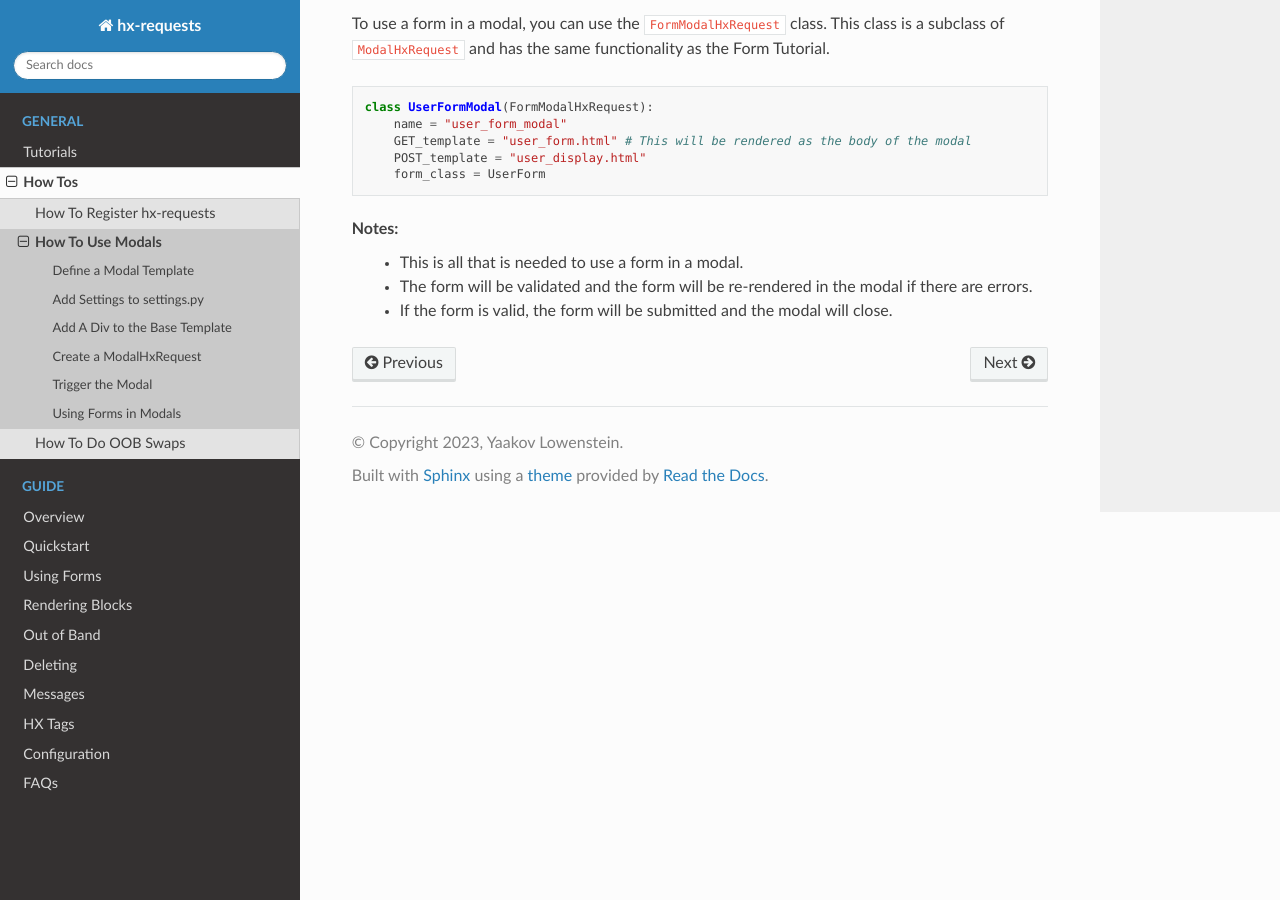
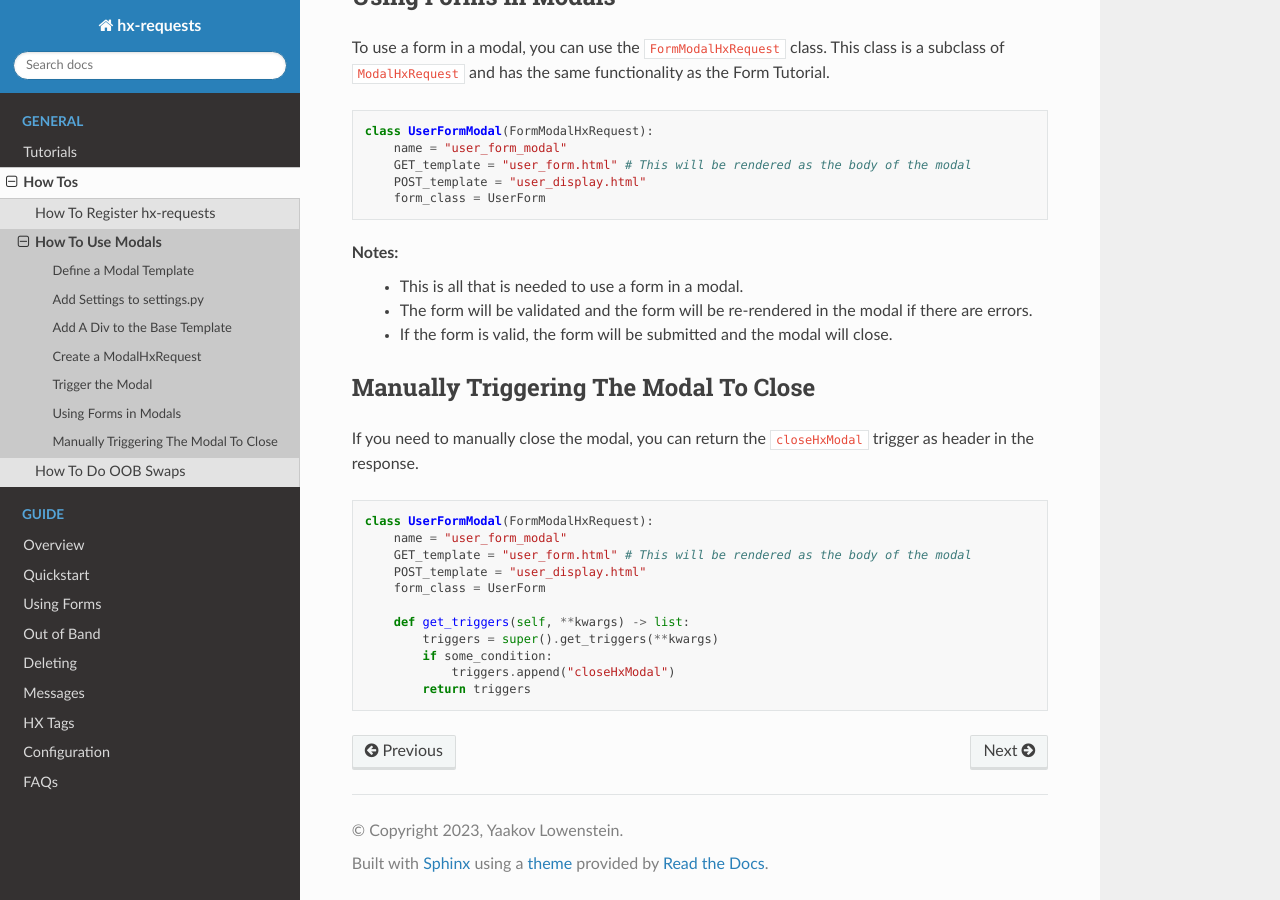
Before and after one commit to yaakovLowenstein/hx-requests, a Sphinx documentation site: the page built from docs/how_tos/use_modals.rst, in a window 1280 px wide and 900 px high, scrolled down 1987 px. Built offline with Sphinx 7.4.7 and the Read the Docs theme 3.1.0, drawn with Linux system fonts in a browser that asks for light colours; pages that are not in the unit, such as notebooks, are missing from menus; some of the changed text lies outside the part shown.

Commit message:
docs: Update docs

```diff
--- a/docs/how_tos/use_modals.rst
+++ b/docs/how_tos/use_modals.rst
@@ -47,7 +47,7 @@ To use the built in modal functionality, you need to define a modal template and
 Notes:
     - This is using a bootstrap modal, but any modal can be used.
     - The title, modal_size_classes and body are passed in as context from the :code:`HxRequest` that is being rendered.
-    - The :code:`closeHxModal` (:code:`close-hx-modal` in the Html above) event is used to close the modal - this is triggered by the :code:`HxModalHxRequest`.
+    - The :code:`closeHxModal` (:code:`close-hx-modal` in the Html above) event is used to close the modal - this is triggered by the :code:`HxModalHxRequest` (the code above is using `Alpine.js <https://alpinejs.dev/>`_ to close the modal).
 
 
 Add Settings to settings.py
@@ -116,3 +116,23 @@ Notes:
     - This is all that is needed to use a form in a modal.
     - The form will be validated and the form will be re-rendered in the modal if there are errors.
     - If the form is valid, the form will be submitted and the modal will close.
+
+
+Manually Triggering The Modal To Close
+~~~~~~~~~~~~~~~~~~~~~~~~~~~~~~~~~~~~~~~
+
+If you need to manually close the modal, you can return the :code:`closeHxModal` trigger as header in the response.
+
+.. code-block:: python
+
+    class UserFormModal(FormModalHxRequest):
+        name = "user_form_modal"
+        GET_template = "user_form.html" # This will be rendered as the body of the modal
+        POST_template = "user_display.html"
+        form_class = UserForm
+
+        def get_triggers(self, **kwargs) -> list:
+            triggers = super().get_triggers(**kwargs)
+            if some_condition:
+                triggers.append("closeHxModal")
+            return triggers
--- a/docs/index.rst
+++ b/docs/index.rst
@@ -25,7 +25,6 @@ with htmx, and many other awesome features.
    guide/overview
    guide/quickstart
    guide/forms
-   guide/blocks
    guide/out_of_band
    guide/delete
    guide/messages
```
Also changed, not shown: docs/guide/blocks.rst (deleted, +0 -181 lines).
